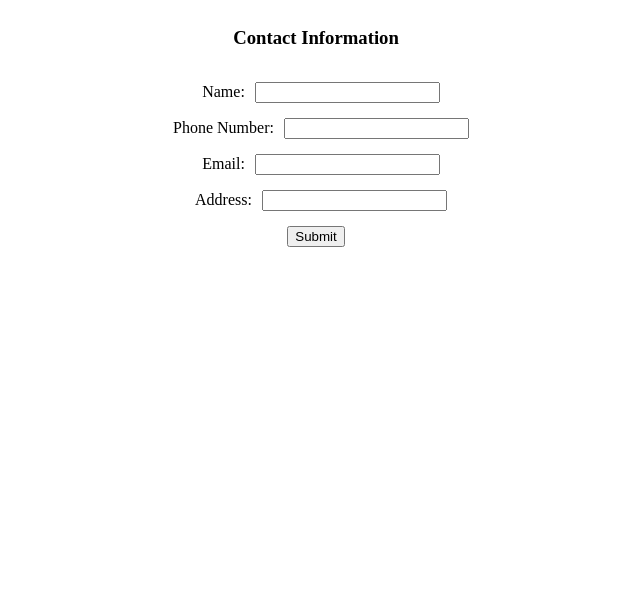
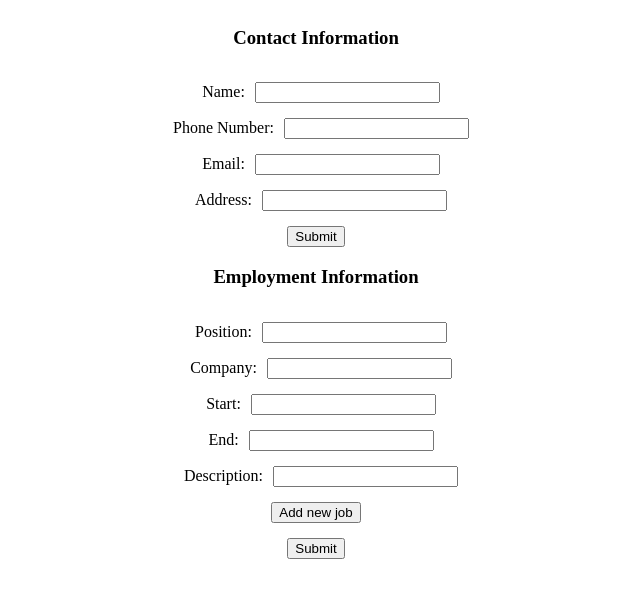
Before and after one commit to mjlebar/cv-Project, a React (Create React App) app: page / in a window 1280 px wide. Shown: the top 598 px of the page, without its empty margins (324-964 px from the left). Built offline with nearby package versions, Linux system fonts and the light colour scheme.

Commit message:
Add ability to submit employment information as well as contact information

```diff
--- a/src/App.js
+++ b/src/App.js
@@ -1,20 +1,6 @@
 import React, { Component } from "react";
-import styled from "styled-components";
-
-class CVsection extends Component {
-  render() {
-    return (
-      <div>
-        <h3>{this.props.title}</h3>
-        {this.props.entries.map((entry, index) => (
-          <div key={index}>
-            <p>{entry[0]}:</p> <p>{entry[1]}</p>
-          </div>
-        ))}
-      </div>
-    );
-  }
-}
+import { CVsection } from "./Components/CVsection";
+import { FormSection } from "./Components/FormSection";
 
 class App extends Component {
   constructor(props) {
@@ -25,12 +11,16 @@ class App extends Component {
       titles: [],
     };
   }
+  // the state consists of a list of sections and their titles - we track the titles so we can efficiently check if a title has already been added
 
   addCVSection = (entries, title) => {
     const newSection = (
       <CVsection entries={entries} title={title} key={title}></CVsection>
     );
+    // we construct a new section with the given information
+
     if (this.state.titles.includes(title)) {
+      // if that section has already been submitted, we want to update that section with the new section
       this.setState({
         sections: this.state.sections.map((section) => {
           if (section.props.title === title) {
@@ -41,6 +31,7 @@ class App extends Component {
         }),
       });
     } else {
+      // otherwise, we add in the new section
       this.setState((state) => ({
         titles: state.titles.concat(title),
         sections: state.sections.concat(newSection),
@@ -57,6 +48,11 @@ class App extends Component {
             titles={["Name", "Phone Number", "Email", "Address"]}
             getInfo={this.addCVSection}
           ></FormSection>
+          <FormSection
+            title="Employment Information"
+            titles={["Name", "Phone Number", "Email", "Address"]}
+            getInfo={this.addCVSection}
+          ></FormSection>
         </form>
         <div className="CV" key={1}>
           {this.state.sections}
@@ -66,70 +62,4 @@ class App extends Component {
   }
 }
 
-const Align = styled.div`
-  display: flex;
-  flex-direction: column;
-  align-items: center;
-  gap: 15px;
-`;
-
-class FormSection extends Component {
-  constructor(props) {
-    super(props);
-
-    this.children = this.props.titles.map((title, index) => (
-      <Input
-        key={index}
-        title={title}
-        onChange={this.handleFieldChange}
-      ></Input>
-    ));
-  }
-
-  handleFieldChange = (title, value) => {
-    this.setState({
-      [title]: value,
-    });
-  };
-
-  submitForm = (e) => {
-    e.preventDefault();
-    this.props.getInfo(Object.entries(this.state), this.props.title);
-  };
-
-  render() {
-    return (
-      <Align>
-        <h3>{this.props.title}</h3>
-        {this.children}
-        <button className="submit-btn" onClick={this.submitForm}>
-          Submit
-        </button>
-      </Align>
-    );
-  }
-}
-
-class Input extends Component {
-  handleText = (e) => {
-    const text = e.target.value;
-    this.props.onChange(this.props.title, text);
-  };
-
-  render() {
-    return (
-      <div>
-        <label style={{ margin: "10px" }} htmlFor={this.props.title}>
-          {this.props.title}:
-        </label>
-        <input
-          type="text"
-          onChange={this.handleText}
-          id={this.props.title}
-        ></input>
-      </div>
-    );
-  }
-}
-
 export default App;
--- /dev/null
+++ b/src/Components/CVsection.js
@@ -0,0 +1,19 @@
+import { Component } from "react";
+
+class CVsection extends Component {
+  render() {
+    return (
+      <div>
+        <h3>{this.props.title}</h3>
+        {this.props.entries.map((entry, index) => (
+          <div key={index}>
+            <p>{entry[0]}:</p> <p>{entry[1]}</p>
+          </div>
+        ))}
+      </div>
+    );
+  }
+}
+// Passed a title for the section, and array of entries, each of which contains a description (eg "Name") and a value for that description (eg "Michael")
+
+export { CVsection };
--- /dev/null
+++ b/src/Components/FormSection.js
@@ -0,0 +1,75 @@
+import { Component } from "react";
+import { Input } from "./Input";
+import { JobInput } from "./JobInput";
+import { Align } from "../Styles/Align";
+import { JobAdd } from "./JobAdd";
+
+class FormSection extends Component {
+  constructor(props) {
+    super(props);
+
+    if (this.props.title === "Employment Information") {
+      this.state = {
+        inputs: [
+          <JobInput key={0} onChange={this.handleFieldChange}></JobInput>,
+          <JobAdd key={`JobAdd`} newJob={this.newJob}></JobAdd>,
+        ],
+      };
+    } else {
+      this.state = {
+        inputs: this.props.titles.map((title, index) => {
+          return (
+            <Input
+              key={index}
+              title={title}
+              onChange={this.handleFieldChange}
+            ></Input>
+          );
+        }),
+      };
+    }
+  }
+  //   passed a list of fields and their title, constructs a form out of them
+
+  newJob = (e) => {
+    e.preventDefault();
+    const newJob = <JobInput key={this.state.inputs.length - 1}></JobInput>;
+    this.setState((state) => ({
+      inputs: state.inputs.splice(state.inputs.length, 0, newJob),
+    }));
+  };
+
+  handleFieldChange = (title, value) => {
+    this.setState((state) => ({
+      displayData: {
+        ...state.displayData,
+        [title]: value,
+      },
+    }));
+  };
+  // updating a field is recorded in the state of the form section - we pass this to the children input fields as "onChange"
+
+  submitForm = (e) => {
+    e.preventDefault();
+    console.log(this.state.inputs);
+    this.props.getInfo(
+      Object.entries(this.state.displayData),
+      this.props.title
+    );
+  };
+  //we pass the form a "getInfo" function from the app, and when the form is submitted it passes the app the information about what has been inputted into the form
+
+  render() {
+    return (
+      <Align>
+        <h3>{this.props.title}</h3>
+        {this.state.inputs}
+        <button className="submit-btn" onClick={this.submitForm}>
+          Submit
+        </button>
+      </Align>
+    );
+  }
+}
+
+export { FormSection };
--- /dev/null
+++ b/src/Components/Input.js
@@ -0,0 +1,27 @@
+import { Component } from "react";
+
+class Input extends Component {
+  handleText = (e) => {
+    const text = e.target.value;
+    this.props.onChange(this.props.title, text);
+  };
+  //we pass an onChange function as a prop from the form section containing this input - this way whenever we edit the input, it passes the updates text to the form containing the input
+
+  render() {
+    return (
+      <div>
+        <label style={{ margin: "10px" }} htmlFor={this.props.title}>
+          {this.props.title}:
+        </label>
+        <input
+          type="text"
+          onChange={this.handleText}
+          id={this.props.title}
+        ></input>
+      </div>
+    );
+  }
+}
+// A section of the form where we can enter some input
+
+export { Input };
--- /dev/null
+++ b/src/Components/JobAdd.js
@@ -0,0 +1,13 @@
+import { Component } from "react";
+
+class JobAdd extends Component {
+  render() {
+    return (
+      <button type="button" className="job-add" onClick={this.props.newJob}>
+        Add new job
+      </button>
+    );
+  }
+}
+
+export { JobAdd };
--- /dev/null
+++ b/src/Components/JobInput.js
@@ -0,0 +1,19 @@
+import { Component } from "react";
+import { Input } from "./Input";
+import { Align } from "../Styles/Align";
+
+class JobInput extends Component {
+  render() {
+    return (
+      <Align>
+        <Input title="Position" onChange={this.props.onChange}></Input>
+        <Input title="Company" onChange={this.props.onChange}></Input>
+        <Input title="Start" onChange={this.props.onChange}></Input>
+        <Input title="End" onChange={this.props.onChange}></Input>
+        <Input title="Description" onChange={this.props.onChange}></Input>
+      </Align>
+    );
+  }
+}
+
+export { JobInput };
--- /dev/null
+++ b/src/Styles/Align.js
@@ -0,0 +1,11 @@
+import styled from "styled-components";
+
+const Align = styled.div`
+  display: flex;
+  flex-direction: column;
+  align-items: center;
+  gap: 15px;
+`;
+// Styles the form section so that it's nicely aligned
+
+export { Align };
```
